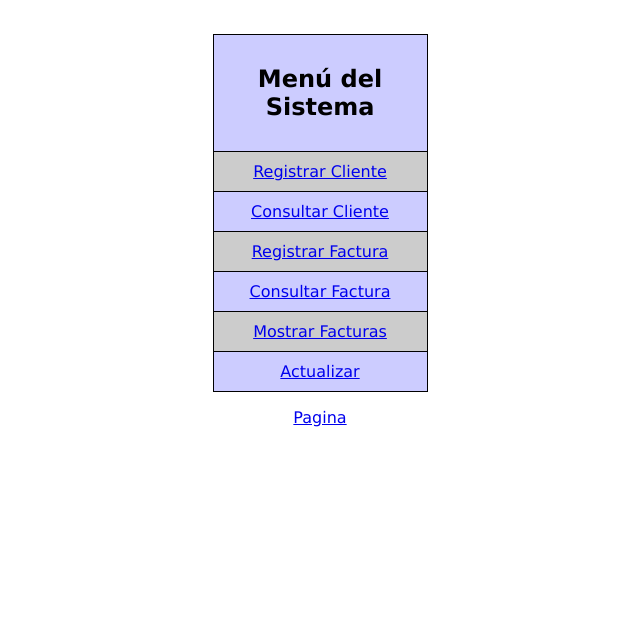
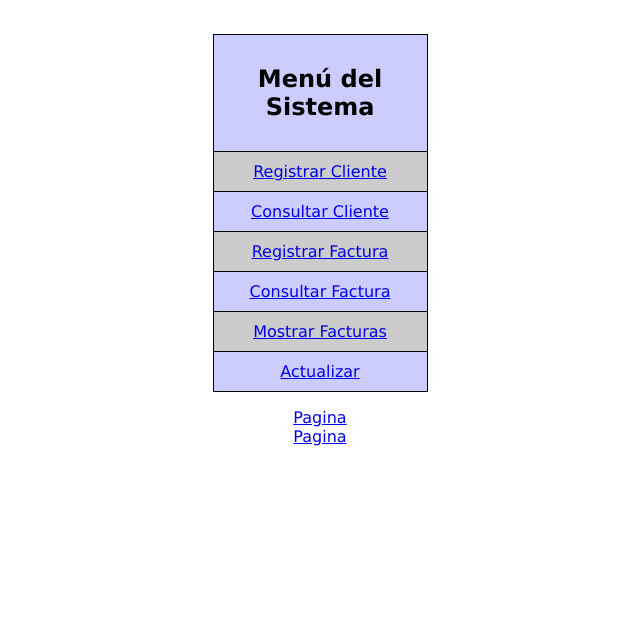
Before and after one commit to Gustavoitz/Factura, a PHP site: page / in a window 1280 px wide. Shown: the part 21-640 px from the top of the page, without its empty margins (320-960 px from the left). Run offline with PHP 8.4, Linux system fonts and the light colour scheme.

Commit message:
Update index.php

```diff
--- a/index.php
+++ b/index.php
@@ -21,6 +21,9 @@
   <div align="center">
     <a href="index.html">Pagina</a>
   </div>
+    <div align="center">
+    <a href="cuenta_clara/index.php">Pagina</a>
+  </div>
 </form>
 </body>
 </html>
```
